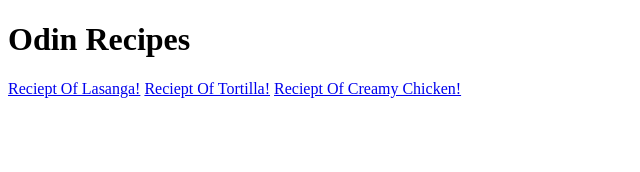
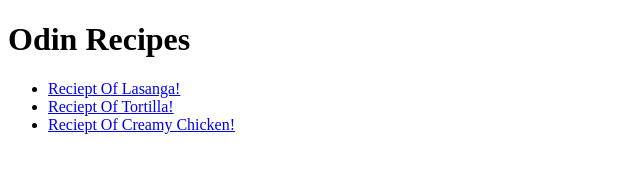
Before and after one commit to Captain-Raccon/odin-recipes, a plain HTML site: page index.html in a window 1280 px wide. Shown: the whole page, without its empty margins (0-640 px from the left). Drawn offline with Linux system fonts and the light colour scheme.

Commit message:
make links in list

```diff
--- a/index.html
+++ b/index.html
@@ -7,9 +7,10 @@
 </head>
 <body>
     <h1>Odin Recipes</h1>
-    <a href="recipes/lasanga.html">Reciept Of Lasanga!</a>
-    <a href="recipes/Tortilla.html">Reciept Of Tortilla!</a>
-    <a href="recipes/CreamyChicken.html">Reciept Of Creamy Chicken!</a>
-
+    <ul>
+        <li><a href="recipes/lasanga.html">Reciept Of Lasanga!</a></li>
+        <li><a href="recipes/Tortilla.html">Reciept Of Tortilla!</a></li>
+        <li><a href="recipes/CreamyChicken.html">Reciept Of Creamy Chicken!</a></li>
+    </ul>
 </body>
 </html>
```
